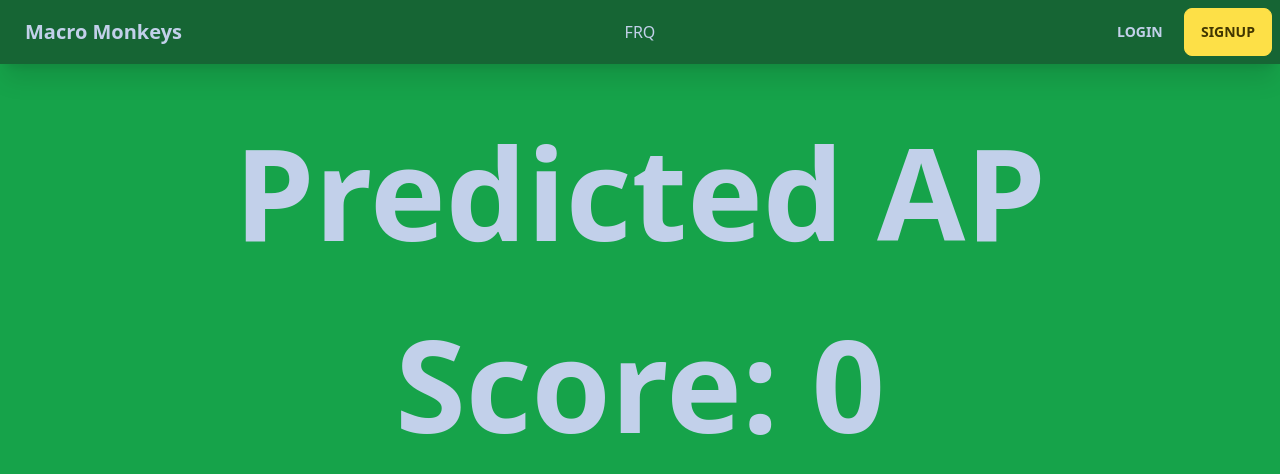
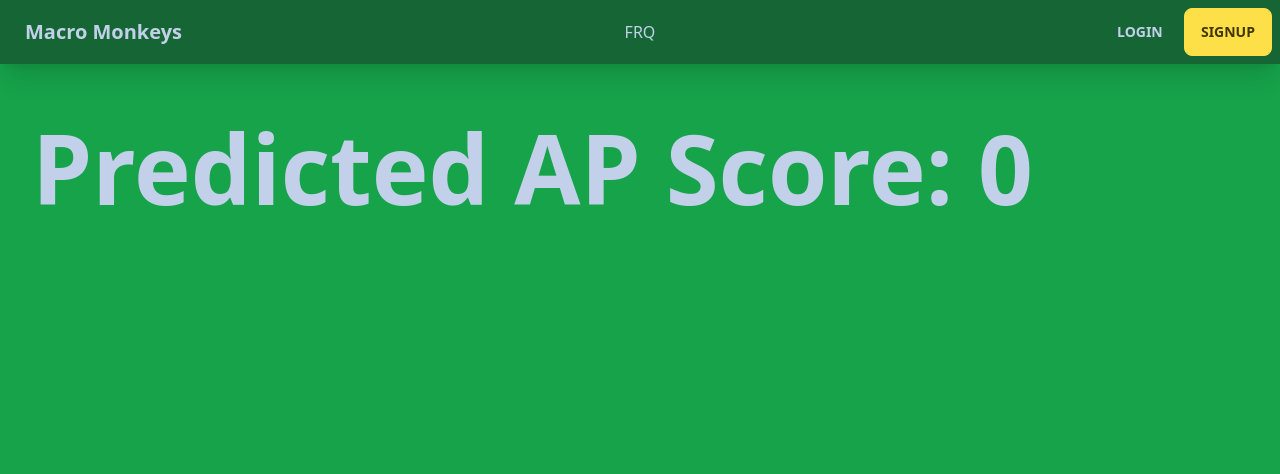
Before and after one commit to nicm2/macro-monkeys, a SvelteKit app: page /apscore in a window 1280 px wide. Shown: the top 474 px of the page. Built offline with nearby package versions, Linux system fonts and the light colour scheme; no server answers.

Commit message:
decreased size a bit

```diff
--- a/src/routes/(default)/apscore/+page.svelte
+++ b/src/routes/(default)/apscore/+page.svelte
@@ -23,7 +23,7 @@
 
 <style>
     .text{
-        font-size: 8em;
+        font-size: 6em;
         font-weight: bold;
         text-align: center;
     }
```
